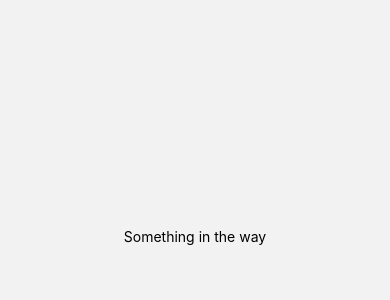
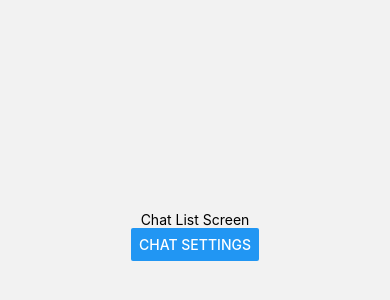
Before and after one commit to KennedyMungai/WhatsappClone, a React Native app: screen /Home in a window 390 px wide. Shown: the part 186-486 px from the top of the page. Built offline with nearby package versions, Linux system fonts and the light colour scheme.

Commit message:
Made a bunch of changes

```diff
--- a/screens/ChatListScreen.js
+++ b/screens/ChatListScreen.js
@@ -1,9 +1,10 @@
-import { View, Text, StyleSheet } from 'react-native'
+import { View, Text, StyleSheet, Button } from 'react-native'
 
-const ChatListScreen = () => {
+const ChatListScreen = ({ navigate }) => {
     return (
         <View style={styles.chatScreenView}>
-            <Text>Something in the way</Text>
+            <Text>Chat List Screen</Text>
+            <Button title={'Chat Settings'} onPress={() => { navigate('ChatSettings') }} />
         </View>
     )
 }
--- a/screens/ChatSettingsScreen.js
+++ b/screens/ChatSettingsScreen.js
@@ -3,7 +3,7 @@ import { View, Text, StyleSheet } from 'react-native'
 const ChatSettingsScreen = () => {
     return (
         <View style={styles.chatScreenView}>
-            <Text>Something in the way</Text>
+            <Text>Chat Settings Screen</Text>
         </View>
     )
 }
```
